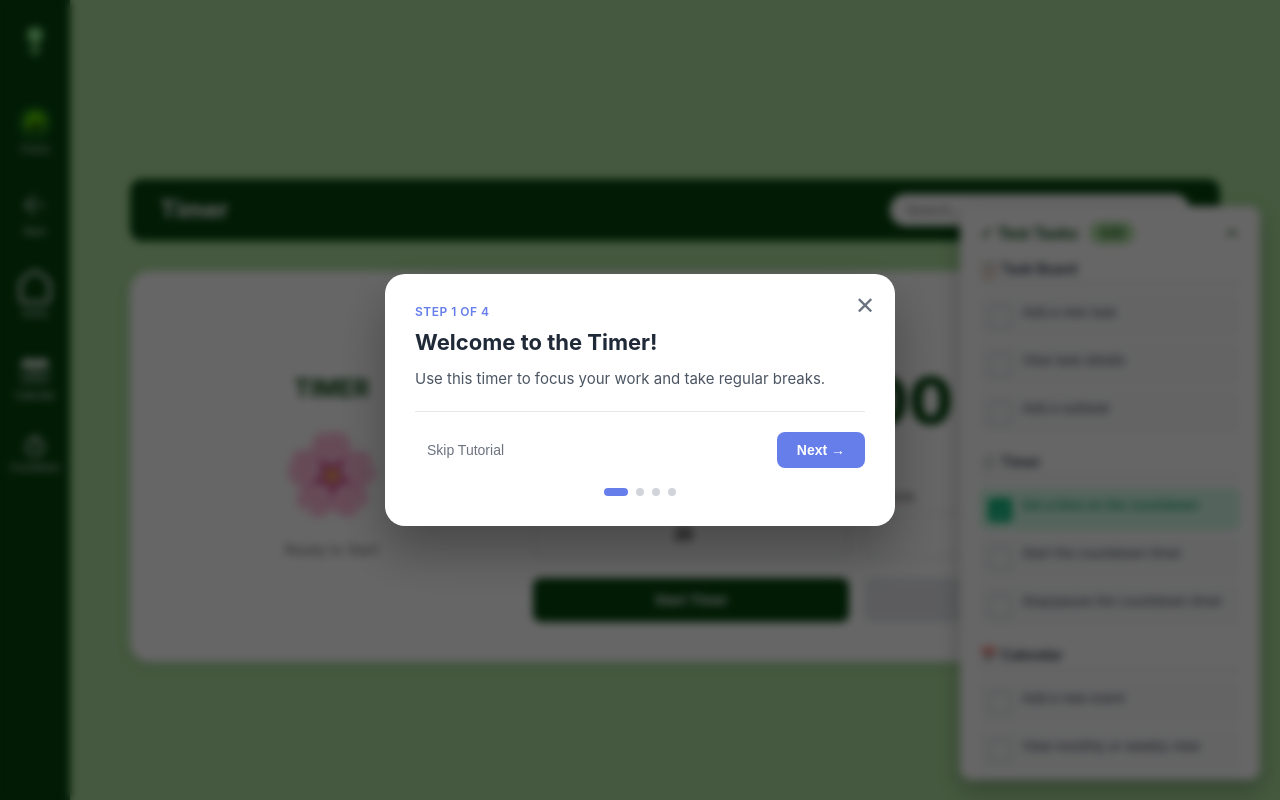
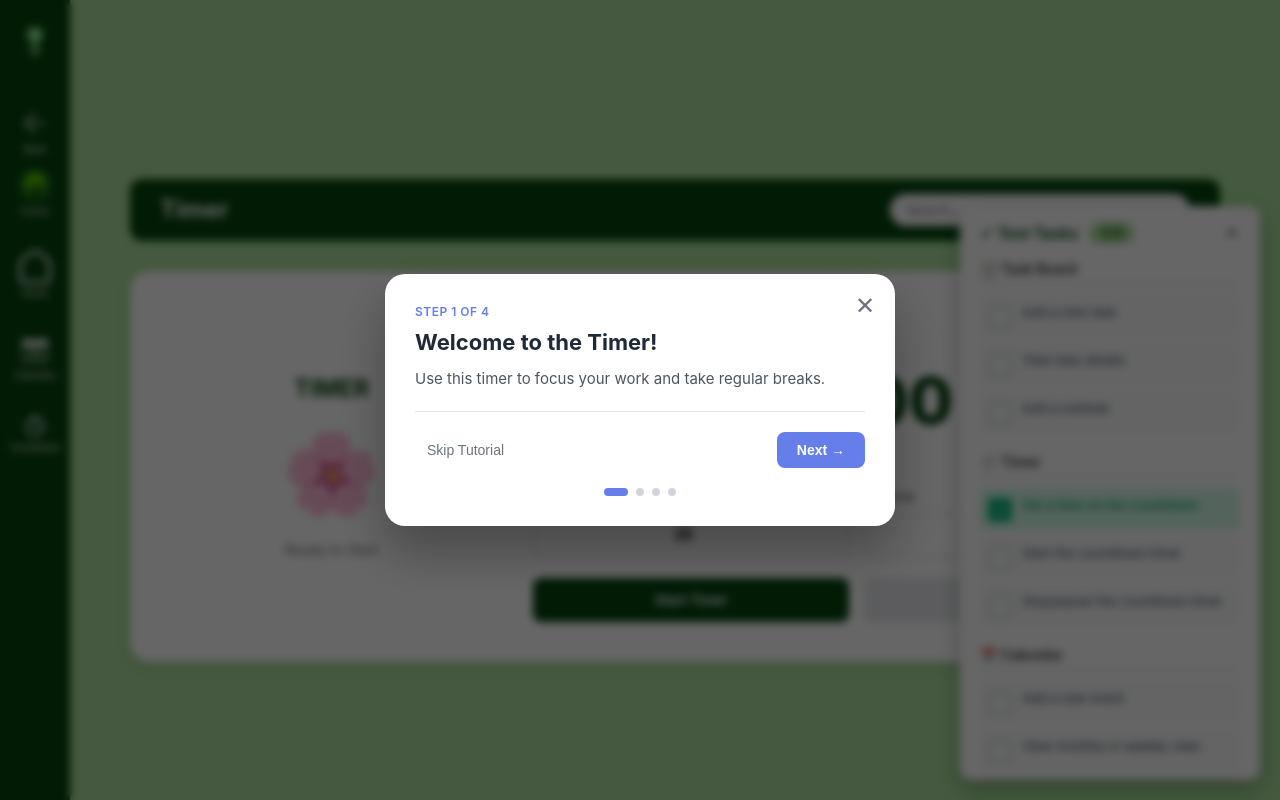
Before and after one commit to itcOnlineGaming/Team_2_2025, a SvelteKit app in the folder Project/: page /countdown in a window 1280 px wide. Shown: the top 800 px of the page. Built offline with nearby package versions, Linux system fonts and the light colour scheme.

Commit message:
sidebar updates

```diff
--- a/Project/src/routes/+layout.svelte
+++ b/Project/src/routes/+layout.svelte
@@ -56,20 +56,20 @@
 				</div>
 			</div>
 
+      <!-- Back (hidden on home page) -->
+			{#if !isHomePath($page.url.pathname)}
+				<button class="nav-item" on:click={goToHome} type="button">
+					<img class="nav-icon-img" src={base + '/Images/icons/back_arrow.png'} alt="Back" />
+					<span class="nav-label">Back</span>
+				</button>
+			{/if}
+
 			<nav class="sidebar-nav">
 				<!-- Forest -->
 				<button class="nav-item" on:click={goToForest} type="button">
 					<img class="nav-icon-img" src={base + '/Images/icons/tree_button.png'} alt="Forest" />
 					<span class="nav-label">Forest</span>
 				</button>
-
-        <!-- Back (hidden on home page) -->
-				{#if !isHomePath($page.url.pathname)}
-					<button class="nav-item" on:click={goToHome} type="button">
-						<img class="nav-icon-img" src={base + '/Images/icons/back_arrow.png'} alt="Back" />
-						<span class="nav-label">Back</span>
-					</button>
-				{/if}
 
 				<!-- Home -->
 				<button class="nav-item" on:click={goToHome} type="button">
```
